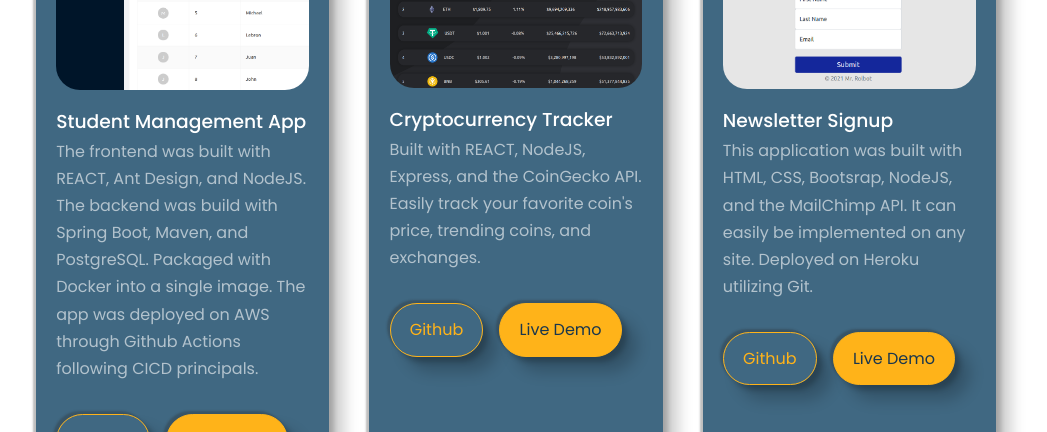
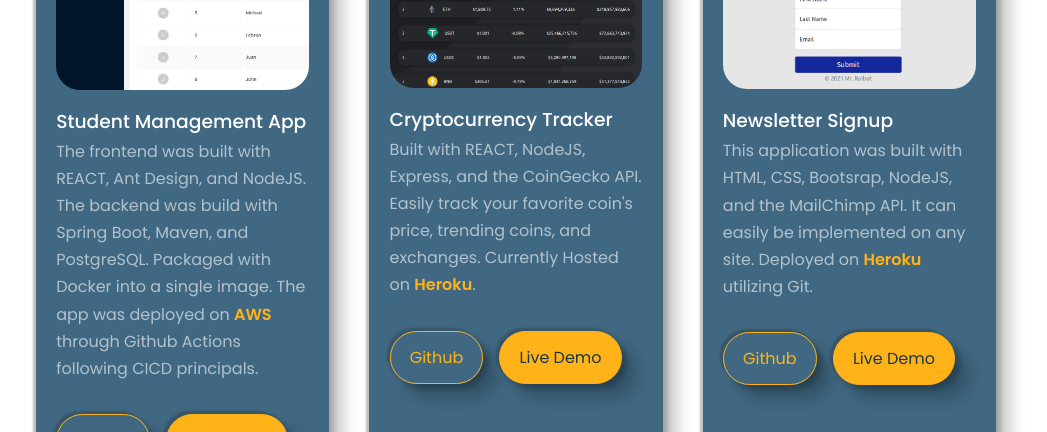
Before and after one commit to mrrolbot23/portfolio2022, a React (Create React App) app: page / in a window 1280 px wide. Shown: the part 2540-2972 px from the top of the page, without its empty margins (124-1171 px from the left). Built offline with nearby package versions, Linux system fonts and the light colour scheme.

Commit message:
heroku highlight

```diff
--- a/src/components/portfolio/Portfolio.jsx
+++ b/src/components/portfolio/Portfolio.jsx
@@ -20,7 +20,7 @@ const Portfolio = () => {
           <p>
             The frontend was built with REACT, Ant Design, and NodeJS.
             The backend was build with Spring Boot, Maven, and PostgreSQL. Packaged
-            with Docker into a single image. The app was deployed on AWS through Github Actions
+            with Docker into a single image. The app was deployed on <span className='highlight-bold' >AWS</span> through Github Actions
             following CICD principals.
           </p>
             <div className="portfolio__item-cta">
@@ -35,7 +35,7 @@ const Portfolio = () => {
           <h3>Cryptocurrency Tracker</h3>
           <p>
             Built with REACT, NodeJS, Express, and the CoinGecko API. Easily track
-            your favorite coin's price, trending coins, and exchanges.
+            your favorite coin's price, trending coins, and exchanges. Currently Hosted on <span className='highlight-bold' >Heroku</span>.
           </p>
             <div className="portfolio__item-cta">
               <a href="https://github.com/MrRolbot/Crypto-React-App" className='btn' target='_blank' rel="noreferrer" >Github</a>
@@ -50,7 +50,7 @@ const Portfolio = () => {
           <p>
             This application was built with
             HTML, CSS, Bootsrap, NodeJS, and the MailChimp API. It
-            can easily be implemented on any site. Deployed on Heroku
+            can easily be implemented on any site. Deployed on <span className='highlight-bold' >Heroku </span>
             utilizing Git.
           </p>
             <div className="portfolio__item-cta">
--- a/src/index.css
+++ b/src/index.css
@@ -81,6 +81,11 @@ section > h2 {
     margin-bottom: 3rem;
 }
 
+.highlight-bold {
+    font-weight: bold;
+    color: var(--color-primary);
+}
+
 .text-light {
     color: var(--color-primary);
 }
```
